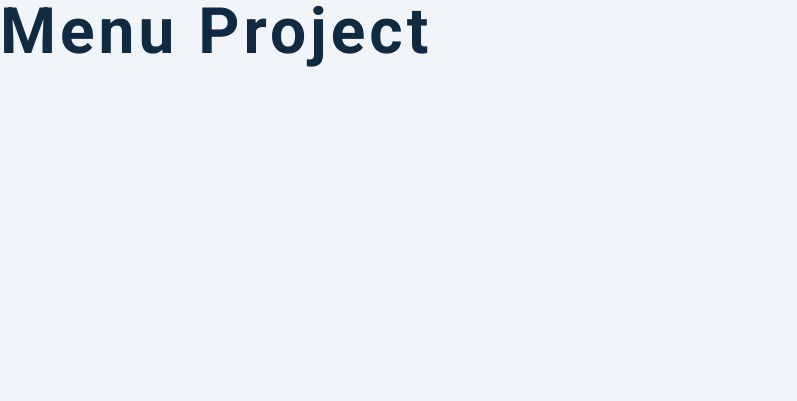
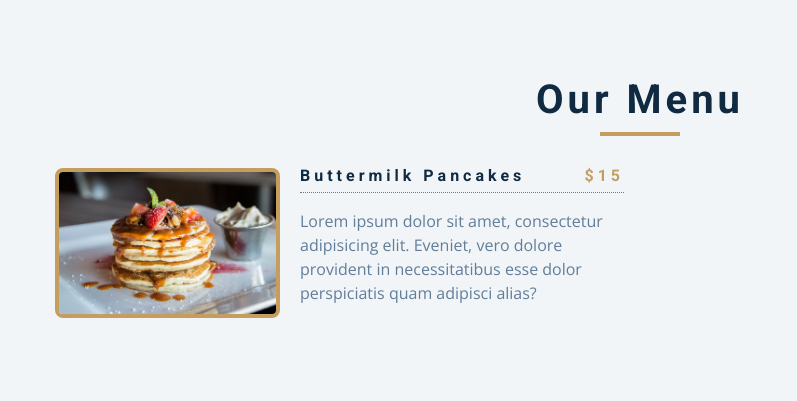
Before and after one commit to RSMarian/project-17, a plain HTML site: page index.html in a window 1280 px wide. Shown: the whole page, without its empty margins (0-797 px from the left). Drawn offline with nearby package versions, Linux system fonts and the light colour scheme.

Commit message:
added structure

```diff
--- a/index.html
+++ b/index.html
@@ -13,7 +13,29 @@
     <link rel="stylesheet" href="styles.css" />
   </head>
   <body>
-    <h1>menu project</h1>
+    <section class="menu">
+      <!-- title -->
+      <div class="title">
+        <h2>Our Menu</h2>
+        <div class="underline"></div>
+      </div>
+      <!-- filter buttons -->
+      <!-- menu items -->
+      <div class="section-center">
+        <!-- single item -->
+        <article class="menu-item">
+          <img src="./menu-item.jpeg" class="photo" alt="menu-item">
+          <div class="item-info">
+            <header>
+              <h4>Buttermilk Pancakes</h4>
+              <h4 class="price">$15</h4>
+            </header>
+            <p class="item-text">Lorem ipsum dolor sit amet, consectetur adipisicing elit. Eveniet, vero dolore provident in necessitatibus esse dolor perspiciatis quam adipisci alias?</p>
+          </div>
+        </article>
+        <!-- end of single item -->
+      </div>
+    </section>
     <!-- javascript -->
     <script src="app.js"></script>
   </body>
```
